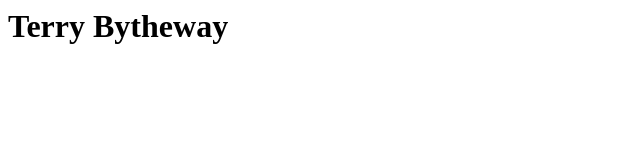
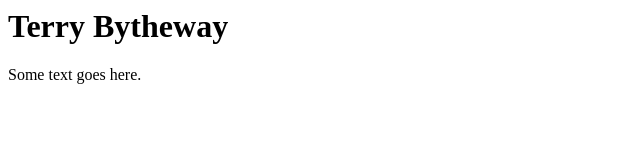
Before and after one commit to tbytheway/gitHomework, a plain HTML site: page index.html in a window 1280 px wide. Shown: the whole page, without its empty margins (0-640 px from the left). Drawn offline with Linux system fonts and the light colour scheme.

Commit message:
added a p tag

```diff
--- a/index.html
+++ b/index.html
@@ -1 +1,3 @@
 <h1>Terry Bytheway</h1>
+
+<p>Some text goes here.</p>
```
